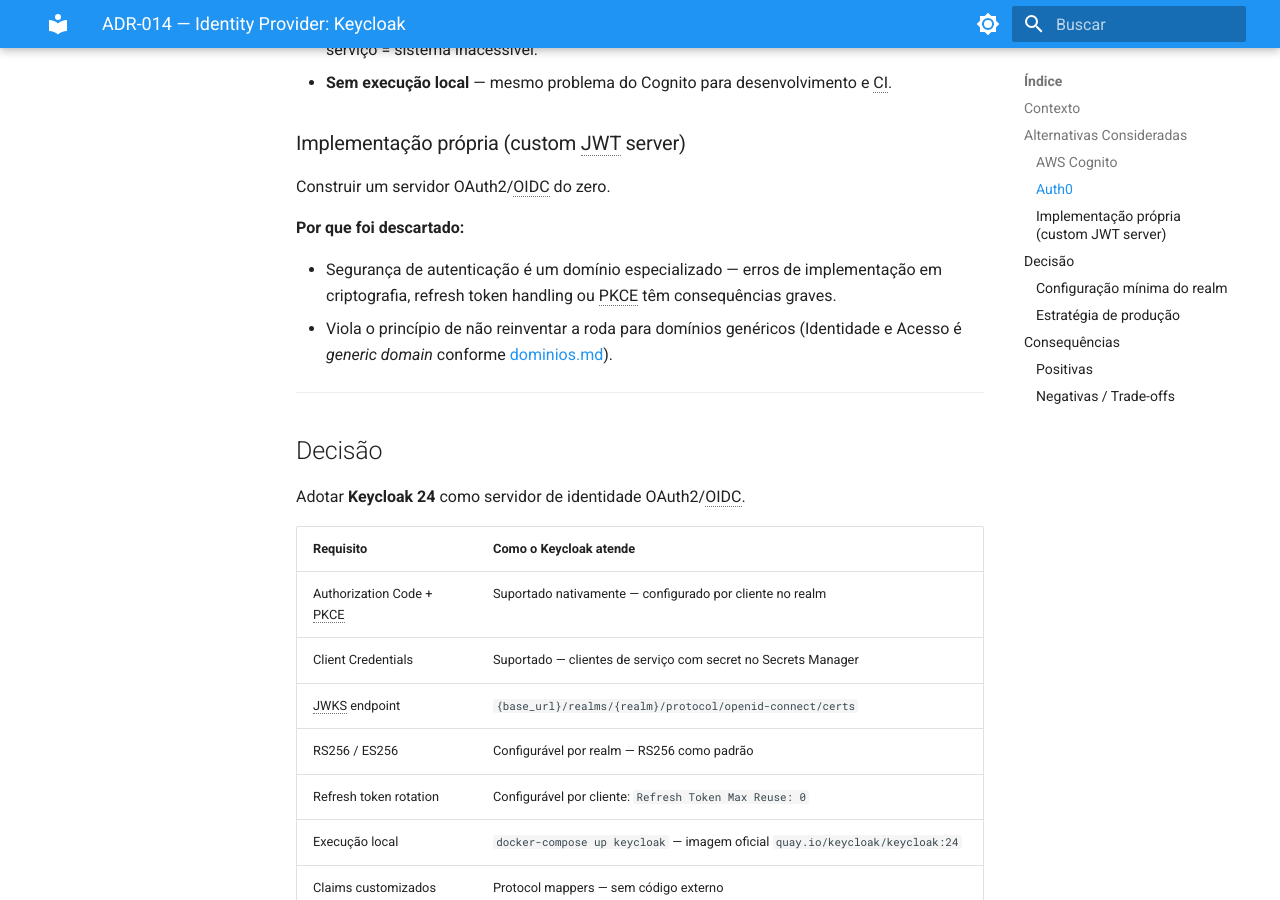
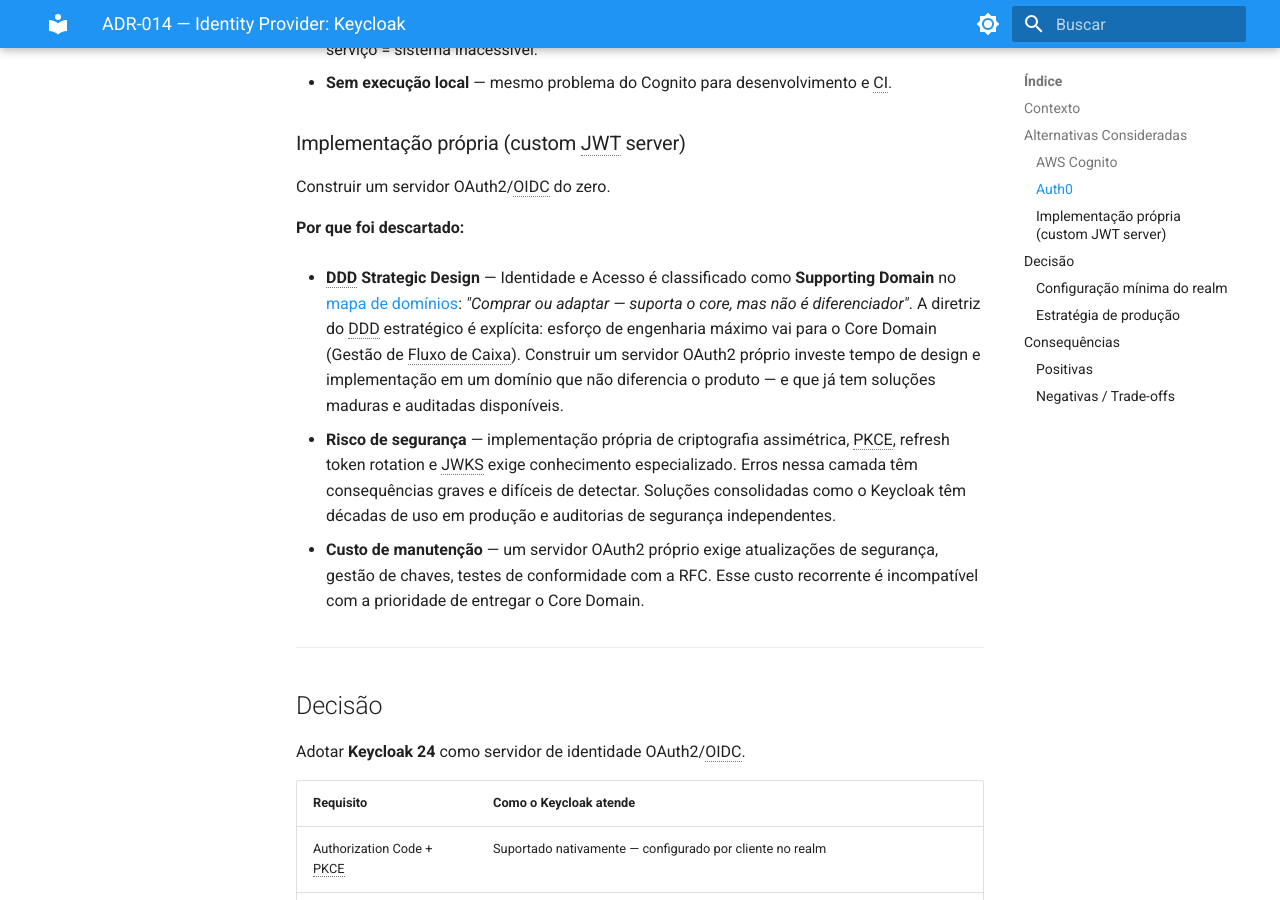
Before and after one commit to gsperim/account-engine-lab, an MkDocs documentation site: the page built from docs/adr/ADR-014-identity-provider.md, in a window 1280 px wide and 900 px high, scrolled down 1610 px. Built offline with MkDocs 1.6.1 and Material for MkDocs 9.7.7, drawn with Linux system fonts in a browser that asks for light colours.

Commit message:
fix(adr-014): corrigir classificacao DDD e expandir justificativa
- Identidade e Acesso e Supporting Domain (nao generic) — corrige inconsistencia
  com dominios.md
- Expande argumento DDD: Supporting Domain nao justifica investimento de
  engenharia quando existem solucoes maduras; adiciona custo de manutencao
  como terceiro motivo do descarte da implementacao propria

Co-Authored-By: Claude Sonnet 4.6 <noreply@anthropic.com>

```diff
--- a/docs/adr/ADR-014-identity-provider.md
+++ b/docs/adr/ADR-014-identity-provider.md
@@ -60,8 +60,11 @@ Construir um servidor OAuth2/OIDC do zero.
 
 **Por que foi descartado:**
 
-- Segurança de autenticação é um domínio especializado — erros de implementação em criptografia, refresh token handling ou PKCE têm consequências graves.
-- Viola o princípio de não reinventar a roda para domínios genéricos (Identidade e Acesso é *generic domain* conforme [dominios.md](../negocio/dominios.md)).
+- **DDD Strategic Design** — Identidade e Acesso é classificado como **Supporting Domain** no [mapa de domínios](../negocio/dominios.md#2-classificação-estratégica-ddd-strategic-design): *"Comprar ou adaptar — suporta o core, mas não é diferenciador"*. A diretriz do DDD estratégico é explícita: esforço de engenharia máximo vai para o Core Domain (Gestão de Fluxo de Caixa). Construir um servidor OAuth2 próprio investe tempo de design e implementação em um domínio que não diferencia o produto — e que já tem soluções maduras e auditadas disponíveis.
+
+- **Risco de segurança** — implementação própria de criptografia assimétrica, PKCE, refresh token rotation e JWKS exige conhecimento especializado. Erros nessa camada têm consequências graves e difíceis de detectar. Soluções consolidadas como o Keycloak têm décadas de uso em produção e auditorias de segurança independentes.
+
+- **Custo de manutenção** — um servidor OAuth2 próprio exige atualizações de segurança, gestão de chaves, testes de conformidade com a RFC. Esse custo recorrente é incompatível com a prioridade de entregar o Core Domain.
 
 ---
 
```
